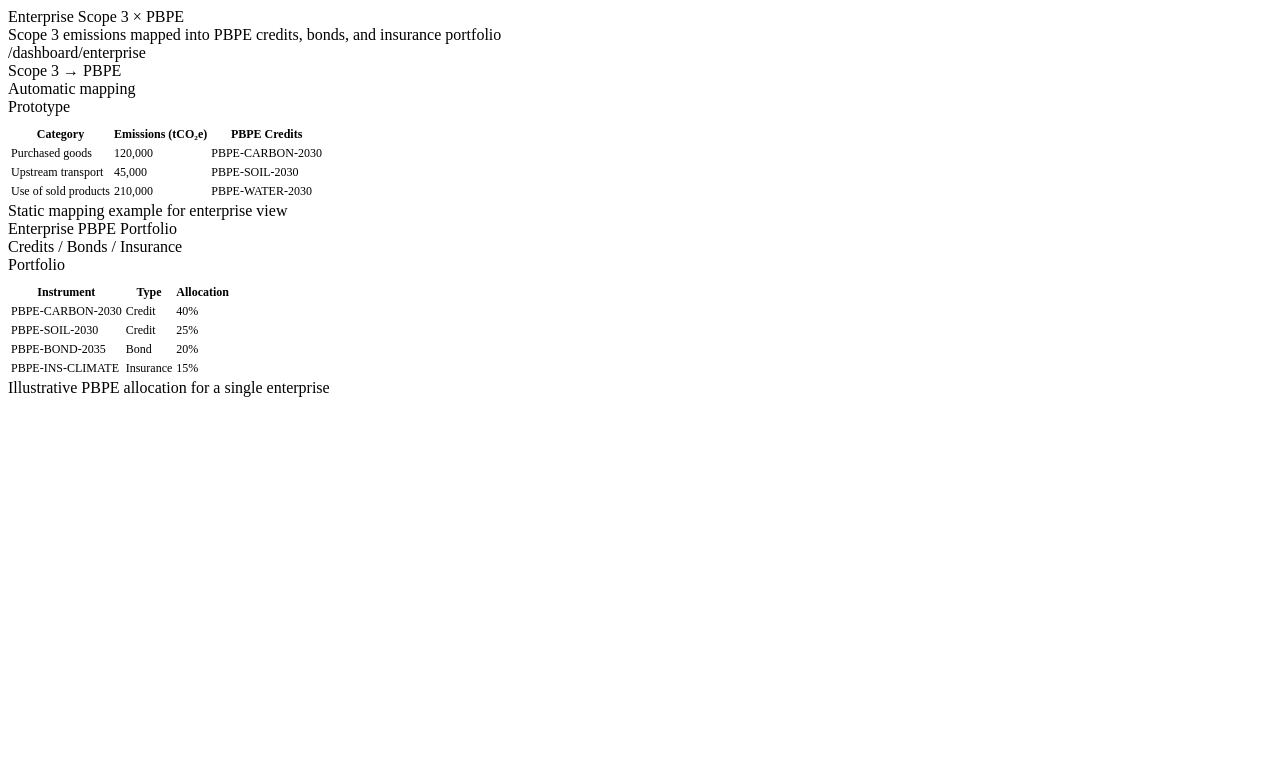
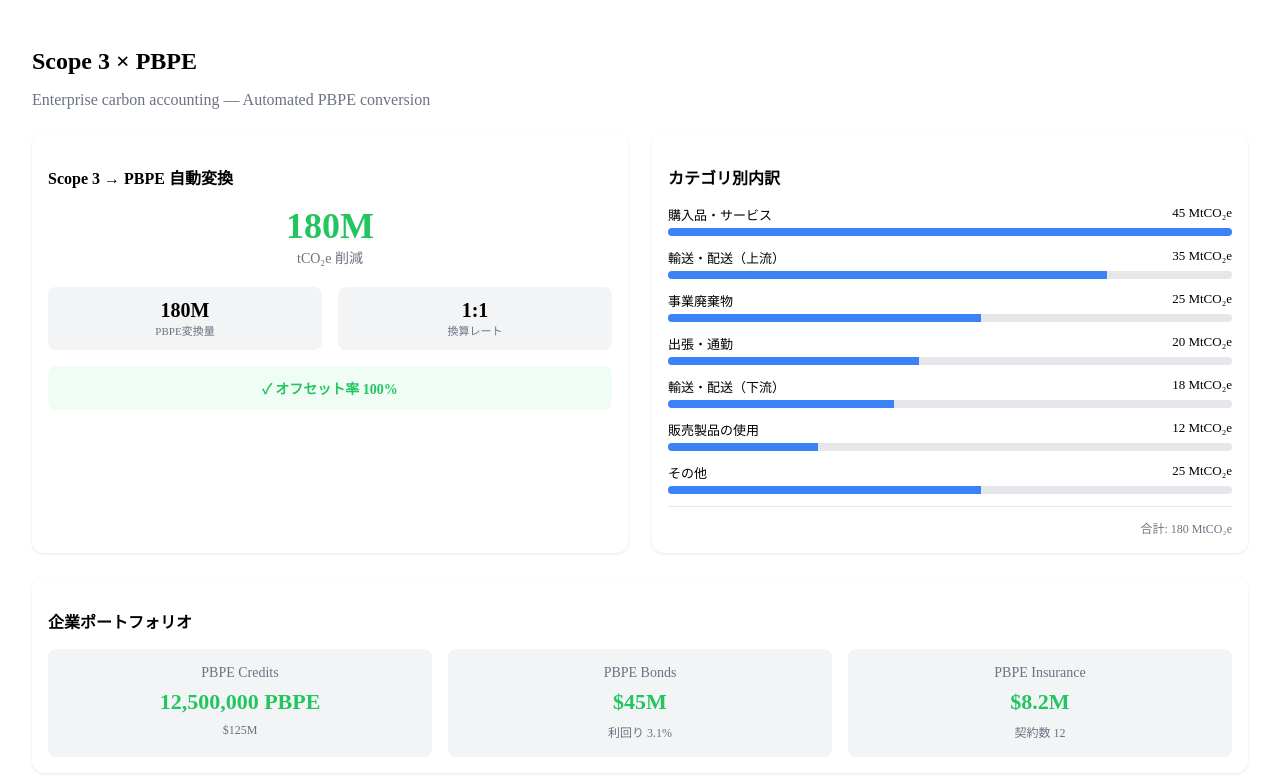
Before and after one commit to shimojok/PBPE-Marketplace, a Next.js app in the folder frontend/: page /dashboard/enterprise in a window 1280 px wide. Shown: the top 776 px of the page. Built offline with nearby package versions, Linux system fonts and the light colour scheme.

Commit message:
Rename component to EnterprisePage and update layout

```diff
--- a/frontend/app/dashboard/enterprise/page.tsx
+++ b/frontend/app/dashboard/enterprise/page.tsx
@@ -1,100 +1,145 @@
-export default function Enterprise() {
+// frontend/app/dashboard/enterprise/page.tsx
+
+export default function EnterprisePage() {
+  // Scope 3 データ
+  const scope3Total = 180000000; // tCO₂e
+  const pbpeConversion = 180000000; // PBPE
+  const exchangeRate = 1.0; // 1 PBPE / tCO₂e
+
+  // カテゴリ別内訳
+  const categories = [
+    { name: "購入品・サービス", value: 45000000 },
+    { name: "輸送・配送（上流）", value: 35000000 },
+    { name: "事業廃棄物", value: 25000000 },
+    { name: "出張・通勤", value: 20000000 },
+    { name: "輸送・配送（下流）", value: 18000000 },
+    { name: "販売製品の使用", value: 12000000 },
+    { name: "その他", value: 25000000 },
+  ];
+
+  const maxValue = Math.max(...categories.map(c => c.value));
+
+  // 企業ポートフォリオ
+  const portfolio = [
+    { type: "PBPE Credits", amount: "12,500,000 PBPE", value: "$125M" },
+    { type: "PBPE Bonds", amount: "$45M", value: "利回り 3.1%" },
+    { type: "PBPE Insurance", amount: "$8.2M", value: "契約数 12" },
+  ];
+
   return (
-    <>
-      <div className="main-header">
-        <div className="main-title-block">
-          <div className="main-title">Enterprise Scope 3 × PBPE</div>
-          <div className="main-subtitle">
-            Scope 3 emissions mapped into PBPE credits, bonds, and insurance portfolio
+    <div style={{ padding: "24px" }}>
+      {/* ヘッダー */}
+      <h1 style={{ fontSize: "24px", fontWeight: "bold", marginBottom: "8px" }}>
+        Scope 3 × PBPE
+      </h1>
+      <p style={{ color: "#6b7280", marginBottom: "24px" }}>
+        Enterprise carbon accounting — Automated PBPE conversion
+      </p>
+
+      {/* 中段：2列構成 */}
+      <div style={{
+        display: "grid",
+        gridTemplateColumns: "repeat(auto-fit, minmax(400px, 1fr))",
+        gap: "24px",
+        marginBottom: "24px",
+      }}>
+        {/* 左：Scope 3 → PBPE 自動変換結果 */}
+        <div style={{
+          background: "white",
+          padding: "16px",
+          borderRadius: "12px",
+          boxShadow: "0 1px 3px rgba(0,0,0,0.1)",
+        }}>
+          <h3 style={{ fontSize: "16px", fontWeight: "bold", marginBottom: "16px" }}>
+            Scope 3 → PBPE 自動変換
+          </h3>
+          <div style={{ textAlign: "center", marginBottom: "20px" }}>
+            <div style={{ fontSize: "36px", fontWeight: "bold", color: "#22c55e" }}>
+              {(scope3Total / 1e6).toFixed(0)}M
+            </div>
+            <div style={{ fontSize: "14px", color: "#6b7280" }}>tCO₂e 削減</div>
+          </div>
+          <div style={{ display: "grid", gridTemplateColumns: "1fr 1fr", gap: "16px", marginBottom: "16px" }}>
+            <div style={{ textAlign: "center", padding: "12px", background: "#f3f4f6", borderRadius: "8px" }}>
+              <div style={{ fontSize: "20px", fontWeight: "bold" }}>{(pbpeConversion / 1e6).toFixed(0)}M</div>
+              <div style={{ fontSize: "11px", color: "#6b7280" }}>PBPE変換量</div>
+            </div>
+            <div style={{ textAlign: "center", padding: "12px", background: "#f3f4f6", borderRadius: "8px" }}>
+              <div style={{ fontSize: "20px", fontWeight: "bold" }}>1:1</div>
+              <div style={{ fontSize: "11px", color: "#6b7280" }}>換算レート</div>
             </div>
           </div>
-        <div className="main-badge">/dashboard/enterprise</div>
+          <div style={{ padding: "12px", background: "#f0fdf4", borderRadius: "8px", textAlign: "center" }}>
+            <span style={{ fontSize: "14px", fontWeight: "bold", color: "#22c55e" }}>✓ オフセット率 100%</span>
+          </div>
         </div>
 
-      <div className="grid grid-2">
-        <div className="card">
-          <div className="card-header">
-            <div>
-              <div className="card-title">Scope 3 → PBPE</div>
-              <div className="card-metric">Automatic mapping</div>
+        {/* 右：カテゴリ別内訳 */}
+        <div style={{
+          background: "white",
+          padding: "16px",
+          borderRadius: "12px",
+          boxShadow: "0 1px 3px rgba(0,0,0,0.1)",
+        }}>
+          <h3 style={{ fontSize: "16px", fontWeight: "bold", marginBottom: "16px" }}>
+            カテゴリ別内訳
+          </h3>
+          {categories.map((cat, i) => (
+            <div key={i} style={{ marginBottom: "12px" }}>
+              <div style={{ display: "flex", justifyContent: "space-between", fontSize: "13px", marginBottom: "4px" }}>
+                <span>{cat.name}</span>
+                <span>{(cat.value / 1e6).toFixed(0)} MtCO₂e</span>
               </div>
-            <span className="card-tag">Prototype</span>
+              <div style={{ background: "#e5e7eb", borderRadius: "8px", height: "8px", overflow: "hidden" }}>
+                <div style={{
+                  width: `${(cat.value / maxValue) * 100}%`,
+                  background: "#3b82f6",
+                  height: "100%",
+                }} />
               </div>
-          <div style={{ marginTop: 8, fontSize: 12 }}>
-            <table className="table">
-              <thead>
-                <tr>
-                  <th>Category</th>
-                  <th>Emissions (tCO₂e)</th>
-                  <th>PBPE Credits</th>
-                </tr>
-              </thead>
-              <tbody>
-                <tr>
-                  <td>Purchased goods</td>
-                  <td>120,000</td>
-                  <td>PBPE-CARBON-2030</td>
-                </tr>
-                <tr>
-                  <td>Upstream transport</td>
-                  <td>45,000</td>
-                  <td>PBPE-SOIL-2030</td>
-                </tr>
-                <tr>
-                  <td>Use of sold products</td>
-                  <td>210,000</td>
-                  <td>PBPE-WATER-2030</td>
-                </tr>
-              </tbody>
-            </table>
             </div>
-          <div className="card-footer">Static mapping example for enterprise view</div>
+          ))}
+          <div style={{ marginTop: "12px", paddingTop: "12px", borderTop: "1px solid #e5e7eb", textAlign: "right", fontSize: "12px", color: "#6b7280" }}>
+            合計: {(scope3Total / 1e6).toFixed(0)} MtCO₂e
+          </div>
+        </div>
       </div>
 
-        <div className="card">
-          <div className="card-header">
-            <div>
-              <div className="card-title">Enterprise PBPE Portfolio</div>
-              <div className="card-metric">Credits / Bonds / Insurance</div>
+      {/* 下段：企業ポートフォリオ */}
+      <div style={{
+        background: "white",
+        padding: "16px",
+        borderRadius: "12px",
+        boxShadow: "0 1px 3px rgba(0,0,0,0.1)",
+      }}>
+        <h3 style={{ fontSize: "16px", fontWeight: "bold", marginBottom: "16px" }}>
+          企業ポートフォリオ
+        </h3>
+        <div style={{
+          display: "grid",
+          gridTemplateColumns: "repeat(auto-fit, minmax(250px, 1fr))",
+          gap: "16px",
+        }}>
+          {portfolio.map((item, i) => (
+            <div key={i} style={{
+              textAlign: "center",
+              padding: "16px",
+              background: "#f3f4f6",
+              borderRadius: "8px",
+            }}>
+              <div style={{ fontSize: "14px", color: "#6b7280", marginBottom: "8px" }}>
+                {item.type}
               </div>
-            <span className="card-tag">Portfolio</span>
+              <div style={{ fontSize: "22px", fontWeight: "bold", color: "#22c55e" }}>
+                {item.amount}
               </div>
-          <div style={{ marginTop: 8, fontSize: 12 }}>
-            <table className="table">
-              <thead>
-                <tr>
-                  <th>Instrument</th>
-                  <th>Type</th>
-                  <th>Allocation</th>
-                </tr>
-              </thead>
-              <tbody>
-                <tr>
-                  <td>PBPE-CARBON-2030</td>
-                  <td>Credit</td>
-                  <td>40%</td>
-                </tr>
-                <tr>
-                  <td>PBPE-SOIL-2030</td>
-                  <td>Credit</td>
-                  <td>25%</td>
-                </tr>
-                <tr>
-                  <td>PBPE-BOND-2035</td>
-                  <td>Bond</td>
-                  <td>20%</td>
-                </tr>
-                <tr>
-                  <td>PBPE-INS-CLIMATE</td>
-                  <td>Insurance</td>
-                  <td>15%</td>
-                </tr>
-              </tbody>
-            </table>
-          </div>
-          <div className="card-footer">Illustrative PBPE allocation for a single enterprise</div>
+              <div style={{ fontSize: "12px", color: "#6b7280", marginTop: "8px" }}>
+                {item.value}
               </div>
             </div>
-    </>
-  )
+          ))}
+        </div>
+      </div>
+    </div>
+  );
 }
```
Lines whose indentation alone changed are shown as unchanged.
